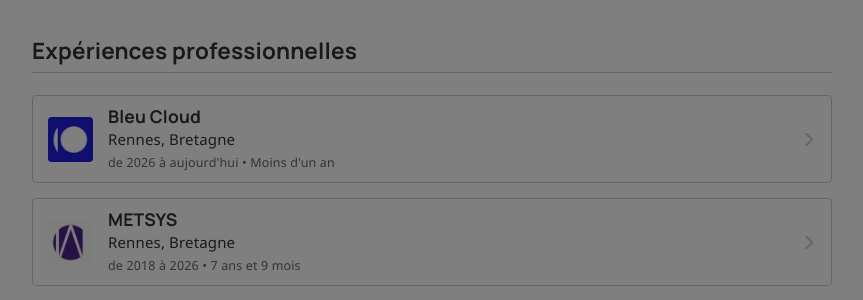
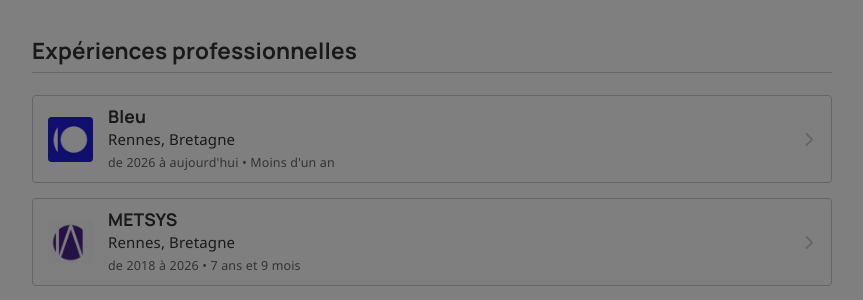
Before and after one commit to leobouard/leobouard.github.io, a Jekyll site: the page built from _pages/cv.html, in a window 1280 px wide and 900 px high, scrolled down 673 px. Shown: the part 156-456 px from the top of the window, without its empty margins (208-1071 px from the left). Built offline with Jekyll 4.4.1, drawn with Linux system fonts in a browser that asks for light colours; nearby versions of some CDN libraries; some web fonts are replaced.

Commit message:
Update cv.json

```diff
--- a/_data/cv.json
+++ b/_data/cv.json
@@ -62,7 +62,7 @@
     ],
     "companies":  [
         {
-            "name":  "Bleu Cloud",
+            "name":  "Bleu",
             "logo":  "/assets/cv/companies/bleu-cloud.jpg",
             "location":  "Rennes, Bretagne",
             "startDate":  "2026",
```
